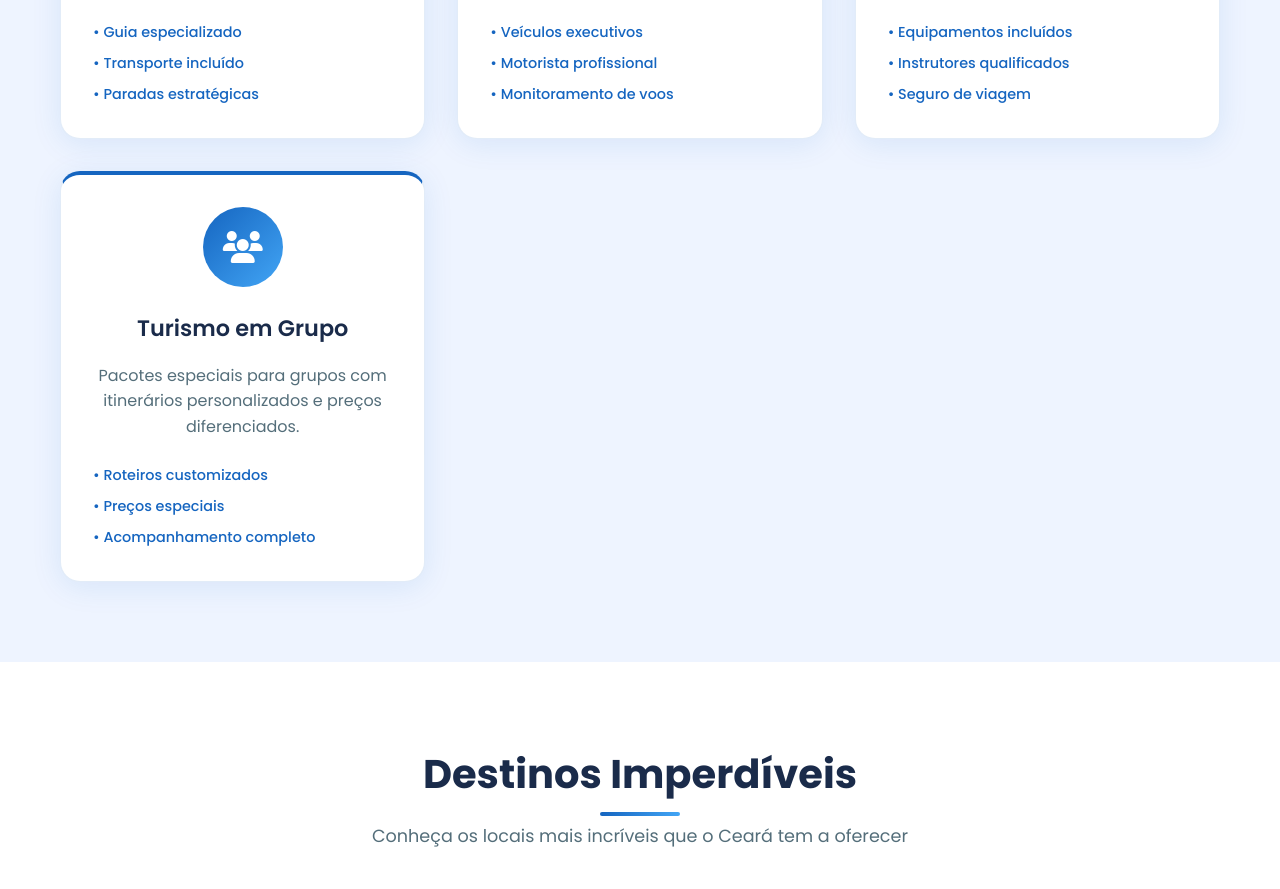
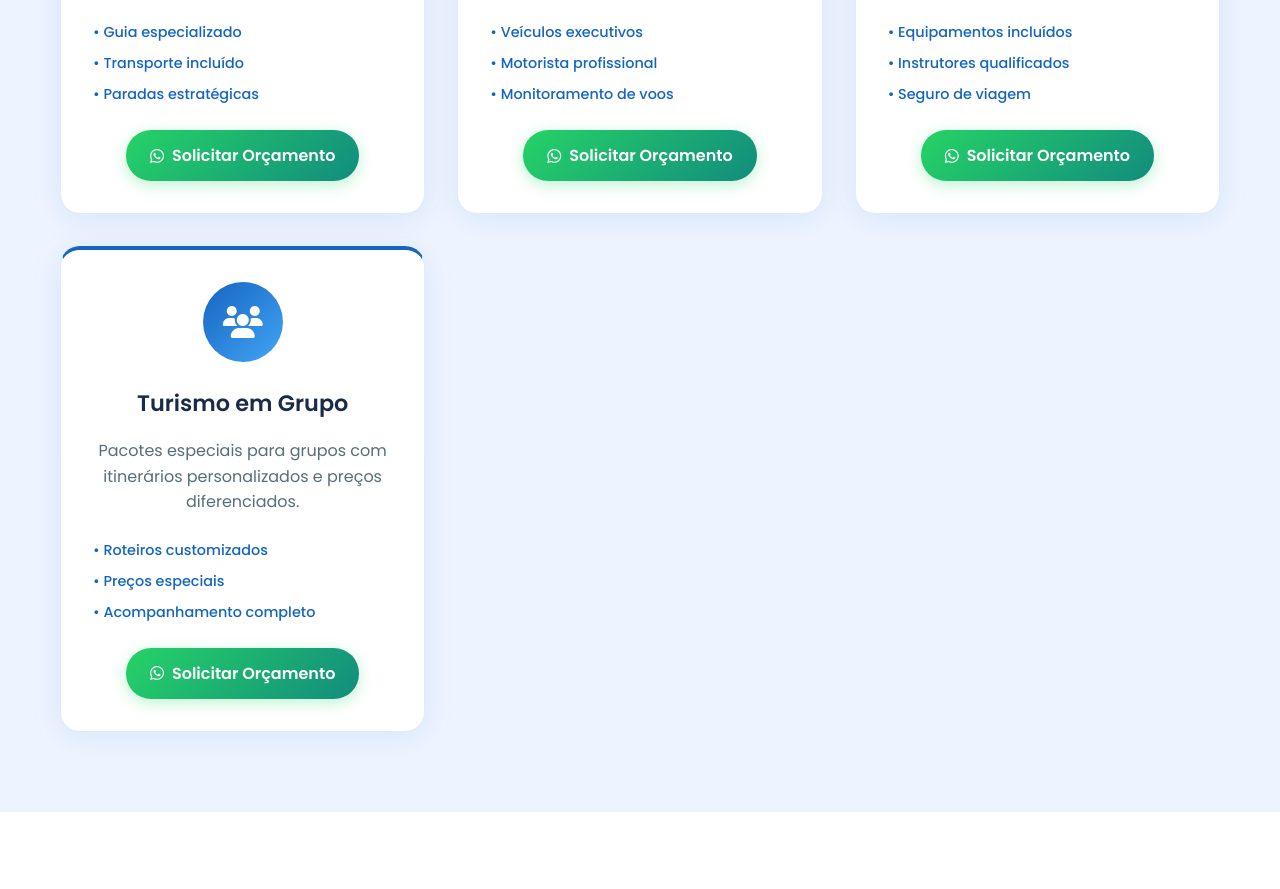
Before and after one commit to MateusProDev/netotavares, a plain HTML site: page index.html in a window 1280 px wide. Shown: the part 1324-2213 px from the top of the page. Drawn offline with Linux system fonts and the light colour scheme.

Commit message:
Adiciona botões de WhatsApp nos cards de serviços com mensagens específicas

```diff
--- a/index.html
+++ b/index.html
@@ -186,6 +186,7 @@
                         <span class="feature">• Transporte incluído</span>
                         <span class="feature">• Paradas estratégicas</span>
                     </div>
+                    <a href="https://wa.me/5585997465640?text=Olá! Gostaria de informações sobre os passeios para praias da Neto Táxi Beach Park." target="_blank" class="btn-whatsapp-service"><i class="fab fa-whatsapp"></i> Solicitar Orçamento</a>
                 </div>
 
                 <div class="service-card">
@@ -199,6 +200,7 @@
                         <span class="feature">• Motorista profissional</span>
                         <span class="feature">• Monitoramento de voos</span>
                     </div>
+                    <a href="https://wa.me/5585997465640?text=Olá! Gostaria de informações sobre o serviço de transfer aeroporto da Neto Táxi Beach Park." target="_blank" class="btn-whatsapp-service"><i class="fab fa-whatsapp"></i> Solicitar Orçamento</a>
                 </div>
 
                 <div class="service-card">
@@ -212,6 +214,7 @@
                         <span class="feature">• Instrutores qualificados</span>
                         <span class="feature">• Seguro de viagem</span>
                     </div>
+                    <a href="https://wa.me/5585997465640?text=Olá! Gostaria de informações sobre o turismo de aventura da Neto Táxi Beach Park." target="_blank" class="btn-whatsapp-service"><i class="fab fa-whatsapp"></i> Solicitar Orçamento</a>
                 </div>
 
                 <div class="service-card">
@@ -225,6 +228,7 @@
                         <span class="feature">• Preços especiais</span>
                         <span class="feature">• Acompanhamento completo</span>
                     </div>
+                    <a href="https://wa.me/5585997465640?text=Olá! Gostaria de informações sobre o turismo em grupo da Neto Táxi Beach Park." target="_blank" class="btn-whatsapp-service"><i class="fab fa-whatsapp"></i> Solicitar Orçamento</a>
                 </div>
             </div>
         </div>
--- a/styles.css
+++ b/styles.css
@@ -389,6 +389,27 @@ body {
     color: #1565C0;
     font-size: 0.9rem;
     font-weight: 500;
+}
+
+.btn-whatsapp-service {
+    display: inline-flex;
+    align-items: center;
+    gap: 0.5rem;
+    background: linear-gradient(135deg, #25D366, #128C7E);
+    color: white;
+    padding: 0.8rem 1.5rem;
+    border-radius: 25px;
+    text-decoration: none;
+    font-weight: 600;
+    margin-top: 1.5rem;
+    transition: all 0.3s ease;
+    box-shadow: 0 4px 15px rgba(37, 211, 102, 0.3);
+}
+
+.btn-whatsapp-service:hover {
+    transform: translateY(-2px);
+    box-shadow: 0 6px 20px rgba(37, 211, 102, 0.4);
+    color: white;
 }
 
 /* Destinations Section */
```
